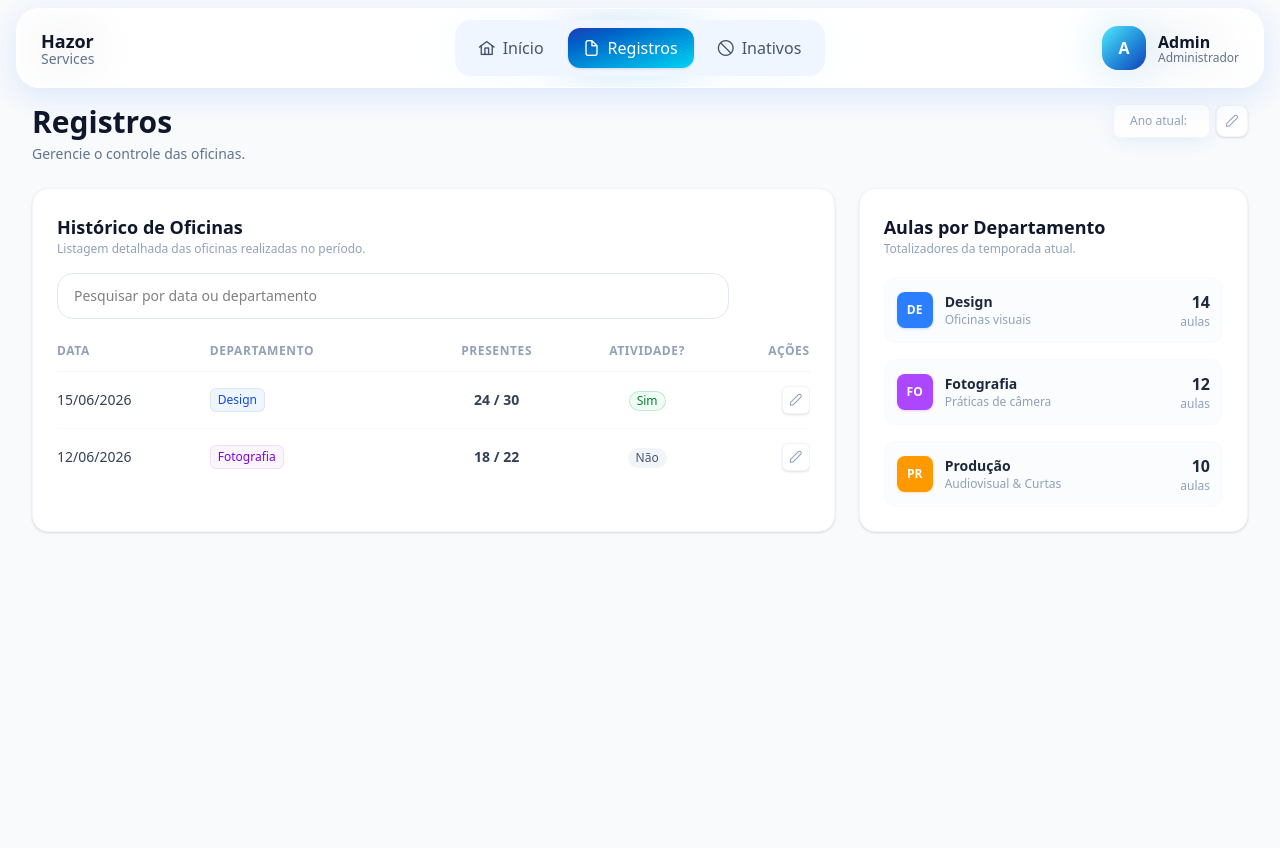
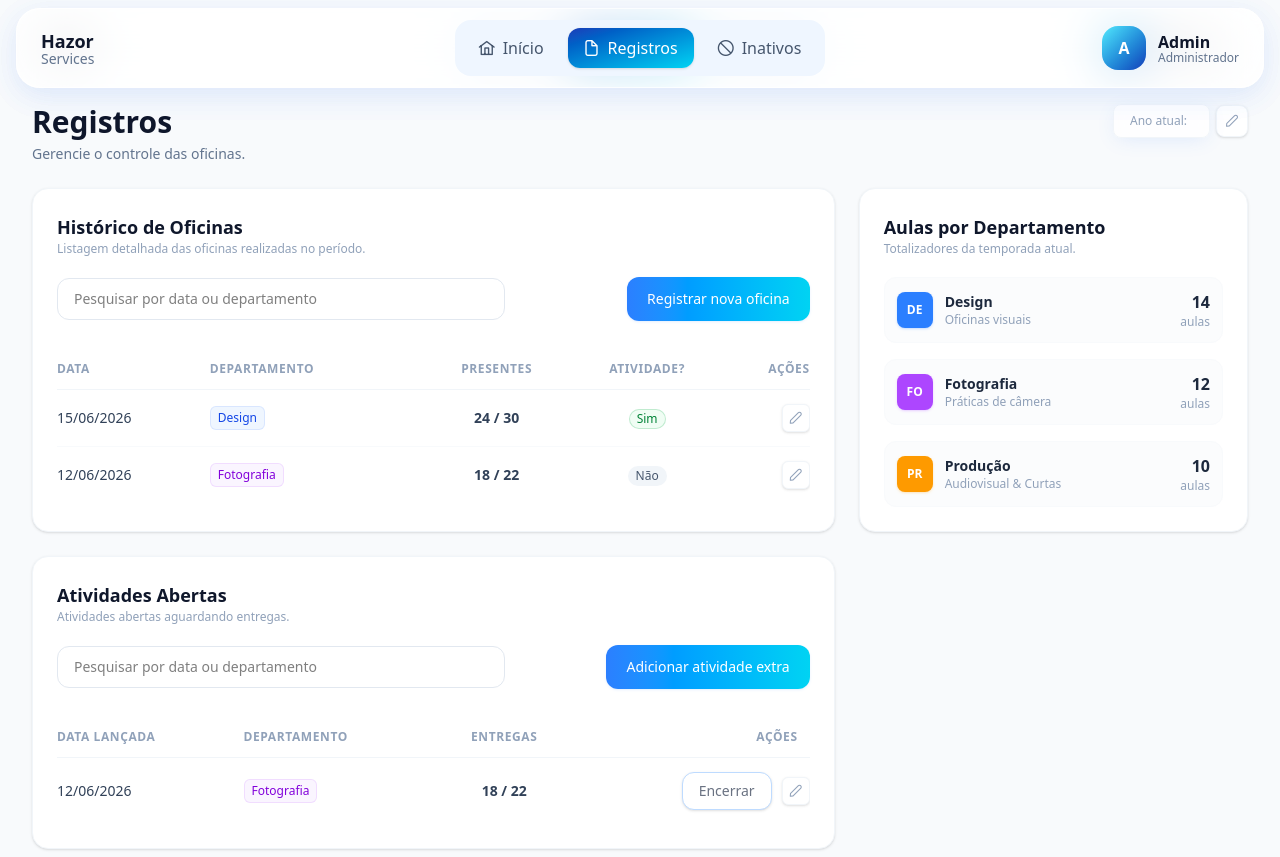
Before and after one commit to panyfmc/hazor, an Angular app in the folder frontend/: page /registros in a window 1280 px wide. Built offline with nearby package versions, Linux system fonts and the light colour scheme; no server answers.

Commit message:
feat: card para atividades

```diff
--- a/frontend/src/app/features/registros/registros.html
+++ b/frontend/src/app/features/registros/registros.html
@@ -25,16 +25,25 @@
   <div class="grid grid-cols-1 gap-6 lg:grid-cols-3">
 
     <div class="lg:col-span-2 rounded-2xl border border-slate-100 bg-white p-6 shadow-sm">
-      <div class="mb-4">
+
+      <div class="mb-5">
         <h2 class="text-lg font-bold text-slate-900">Histórico de Oficinas</h2>
         <p class="text-xs text-slate-400">Listagem detalhada das oficinas realizadas no período.</p>
       </div>
-      <div class="w-full mb-4 lg:max-w-2xl">
-        <input
-          type="text"
-          #txt
-          placeholder="Pesquisar por data ou departamento"
-          class="w-full rounded-2xl border border-slate-200 bg-white/80 px-4 py-3 text-sm outline-none transition focus:border-blue-400 focus:ring-4 focus:ring-blue-100">
+
+      <div class="mb-8 flex flex-col gap-3 sm:flex-row sm:items-center sm:justify-between w-full">
+        <div class="relative w-full sm:max-w-md">
+          <input
+            type="text"
+            #txt
+            placeholder="Pesquisar por data ou departamento"
+            class="w-full rounded-xl border border-slate-200 bg-white px-4 py-2.5 text-sm outline-none transition focus:border-blue-400 focus:ring-4 focus:ring-blue-50/50">
+        </div>
+
+        <button
+          class="w-full sm:w-auto whitespace-nowrap rounded-xl bg-gradient-to-r cursor-pointer from-blue-500 to-cyan-400 px-5 py-3 text-sm font-medium text-white transition hover:scale-[1.02] shadow-sm shadow-blue-500/10">
+          Registrar nova oficina
+        </button>
       </div>
 
       <div class="overflow-x-auto">
@@ -88,6 +97,7 @@
         </table>
       </div>
     </div>
+
 
     <div class="rounded-2xl border border-slate-100 bg-white p-6 shadow-sm">
       <div class="mb-5">
@@ -148,6 +158,63 @@
       </div>
     </div>
 
+    <div class="lg:col-span-2 rounded-2xl border border-slate-100 bg-white p-6 shadow-sm">
+
+      <div class="mb-5">
+        <h2 class="text-lg font-bold text-slate-900">Atividades Abertas</h2>
+        <p class="text-xs text-slate-400">Atividades abertas aguardando entregas.</p>
+      </div>
+
+      <div class="mb-8 flex flex-col gap-3 sm:flex-row sm:items-center sm:justify-between w-full">
+        <div class="relative w-full sm:max-w-md">
+          <input
+            type="text"
+            #txt
+            placeholder="Pesquisar por data ou departamento"
+            class="w-full rounded-xl border border-slate-200 bg-white px-4 py-2.5 text-sm outline-none transition focus:border-blue-400 focus:ring-4 focus:ring-blue-50/50">
+        </div>
+
+        <button
+          class="w-full sm:w-auto whitespace-nowrap rounded-xl bg-gradient-to-r cursor-pointer from-blue-500 to-cyan-400 px-5 py-3 text-sm font-medium text-white transition hover:scale-[1.02] shadow-sm shadow-blue-500/10">
+          Adicionar atividade extra
+        </button>
+      </div>
+
+      <div class="overflow-x-auto">
+        <table class="w-full text-left border-collapse">
+          <thead>
+            <tr class="border-b border-slate-100 text-xs font-semibold uppercase tracking-wider text-slate-400">
+              <th class="pb-3 pt-2">Data Lançada</th>
+              <th class="pb-3 pt-2">Departamento</th>
+              <th class="pb-3 pt-2 text-center">Entregas</th>
+              <th class="pb-3 pt-2 pr-3 text-right">Ações</th>
+            </tr>
+          </thead>
+          <tbody class="divide-y divide-slate-50 text-sm text-slate-600">
+            <tr class="hover:bg-slate-50/50 transition-colors">
+              <td class="py-3.5 font-medium text-slate-700">12/06/2026</td>
+              <td class="py-3.5">
+                <span class="inline-flex items-center rounded-md bg-purple-50 px-2 py-1 text-xs font-medium text-purple-700 ring-1 ring-inset ring-purple-600/10">
+                  Fotografia
+                </span>
+              </td>
+              <td class="py-3.5 text-center font-semibold text-slate-700">18 / 22</td>
+              <td class="py-3.5 text-right flex items-center justify-end gap-2.5">
+                <button class="inline-flex cursor-pointer rounded-xl items-center justify-center rounded-md border shadow-sm transition-all duration-200 hover:bg-white hover:text-blue-700 hover:shadow-md border-blue-200 bg-white px-4 py-2 text-sm font-medium text-gray-500">
+                  Encerrar
+                </button>
+                <button class="inline-flex h-7 w-7 cursor-pointer items-center justify-center rounded-md border border-slate-100 bg-white text-slate-400 shadow-sm hover:border-blue-200 hover:text-blue-600 transition" title="Editar Oficina">
+                  <i class="pi pi-pencil text-xs"></i>
+                </button>
+              </td>
+            </tr>
+          </tbody>
+        </table>
+      </div>
+    </div>
+
   </div>
 
+
+
 </div>
```
